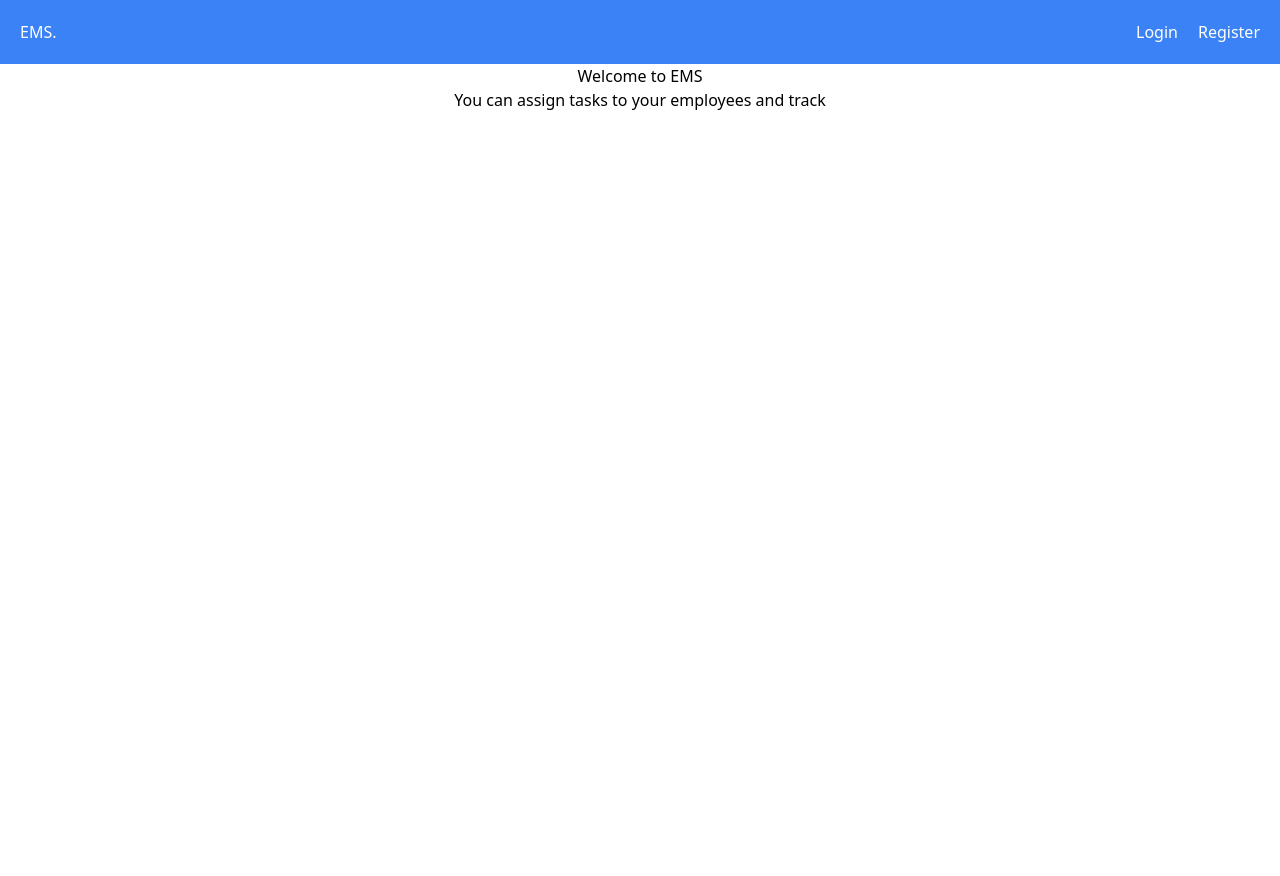
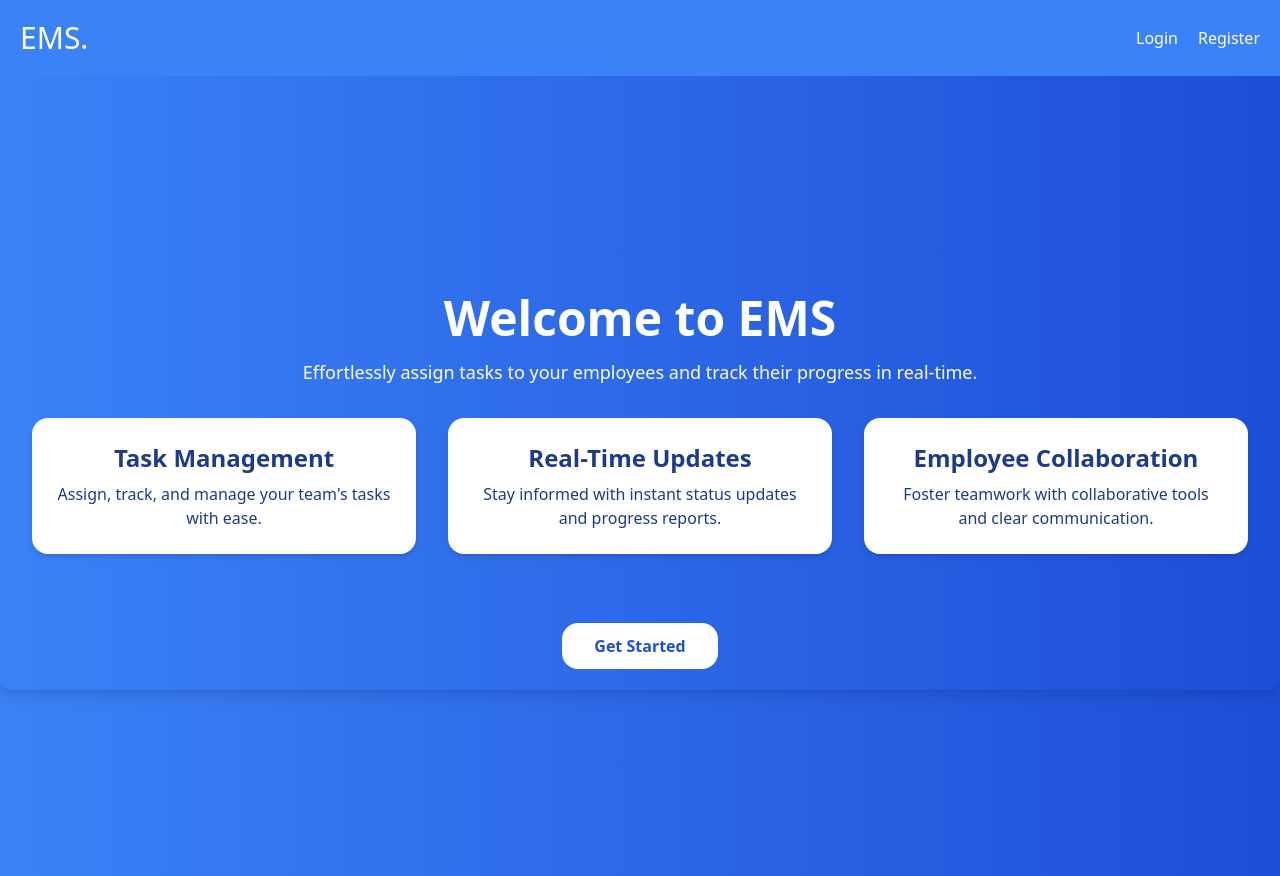
Before and after one commit to Oluwaniphise/react-ems, a React (Vite) app: page / in a window 1280 px wide. Before the commit the page ends 800 px from the top, so only its background shows below. Built offline with nearby package versions, Linux system fonts and the light colour scheme.

Commit message:
fixed home page

```diff
--- a/src/components/Navbar.jsx
+++ b/src/components/Navbar.jsx
@@ -24,7 +24,7 @@ export const Navbar = () => {
         <div>
             <div className='bg-blue-500 text-white'>
                 <div className='px-5 py-5 flex flex-row justify-between items-center'>
-                    <Link to="/">EMS.</Link>
+                    <Link to="/" className='text-3xl'>EMS.</Link>
 
                     <div className='flex flex-row gap-5 justify-between items-center'>
                         {!accessToken && <Link to="/login">Login</Link>}
--- a/src/pages/Home.jsx
+++ b/src/pages/Home.jsx
@@ -1,14 +1,38 @@
 import React from 'react'
 import { Navbar } from '../components/Navbar'
+import { Link } from 'react-router-dom'
 
 export const Home = () => {
   return (
     <div>
-        <Navbar />
-        <div className='flex flex-col justify-center items-center'>
-          <h1>Welcome to EMS</h1>
-          <h3>You can assign tasks to your employees and track</h3>
+      <Navbar />
+
+      <div className="min-h-screen bg-gradient-to-r from-blue-500 to-blue-700 flex items-center justify-center">
+        <div className="text-center text-white p-8 rounded-xl shadow-lg bg-opacity-90">
+          <h1 className="text-5xl font-bold mb-4">Welcome to EMS</h1>
+          <p className="text-lg mb-6">Effortlessly assign tasks to your employees and track their progress in real-time.</p>
+
+          <div className="grid grid-cols-1 md:grid-cols-3 gap-8 mt-8">
+            <div className="bg-white text-blue-900 p-6 rounded-2xl shadow-md">
+              <h2 className="text-2xl font-bold mb-2">Task Management</h2>
+              <p>Assign, track, and manage your team's tasks with ease.</p>
+            </div>
+            <div className="bg-white text-blue-900 p-6 rounded-2xl shadow-md">
+              <h2 className="text-2xl font-bold mb-2">Real-Time Updates</h2>
+              <p>Stay informed with instant status updates and progress reports.</p>
+            </div>
+            <div className="bg-white text-blue-900 p-6 rounded-2xl shadow-md">
+              <h2 className="text-2xl font-bold mb-2">Employee Collaboration</h2>
+              <p>Foster teamwork with collaborative tools and clear communication.</p>
+            </div>
+          </div>
+
+          <div className='mt-20'>
+            <Link to="/dashboard" className=" px-8 py-3 bg-white text-blue-700 rounded-2xl font-semibold hover:bg-blue-100 transition">Get Started</Link>
+          </div>
+
         </div>
+      </div>
     </div>
   )
 }
```
